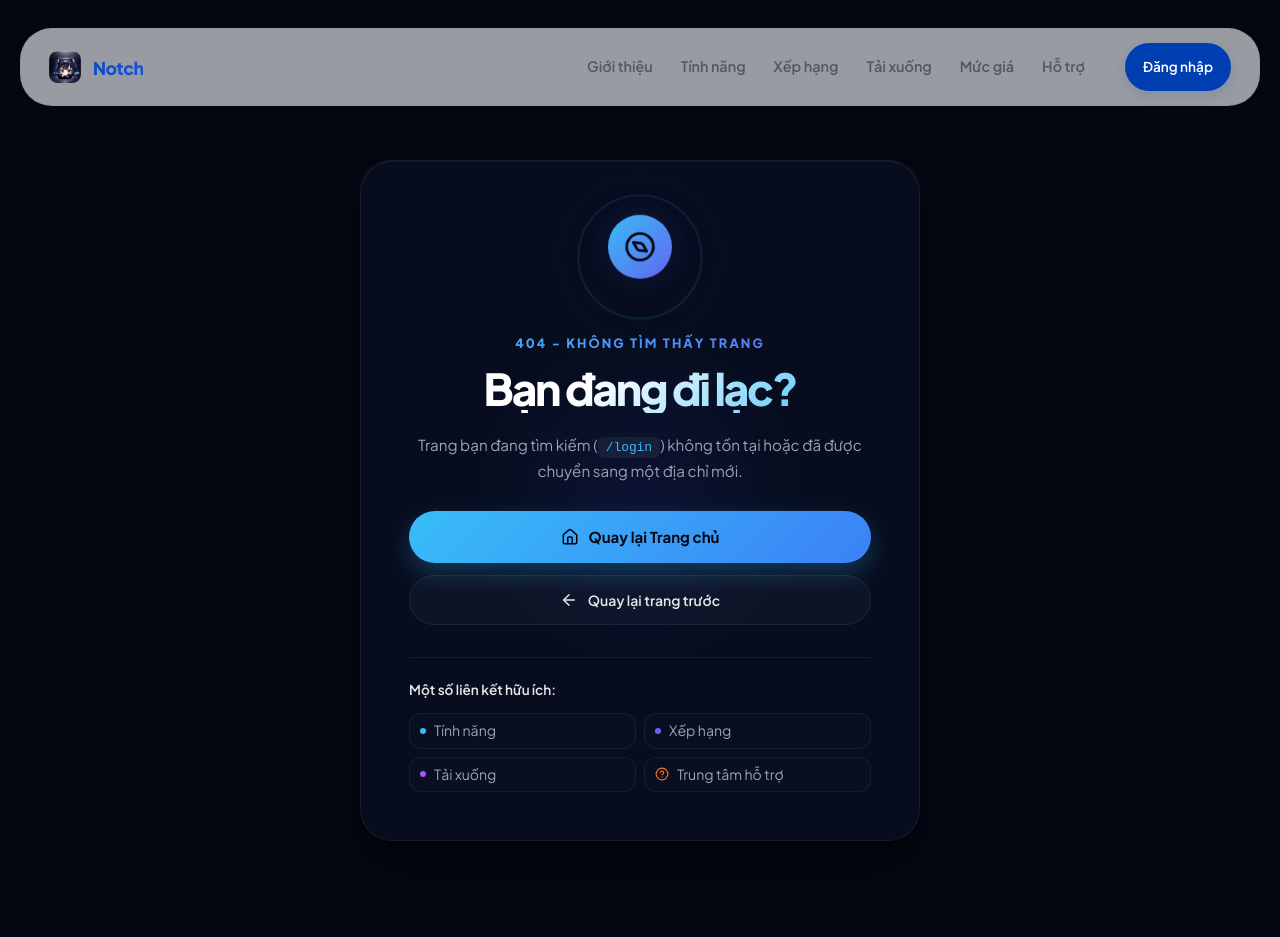
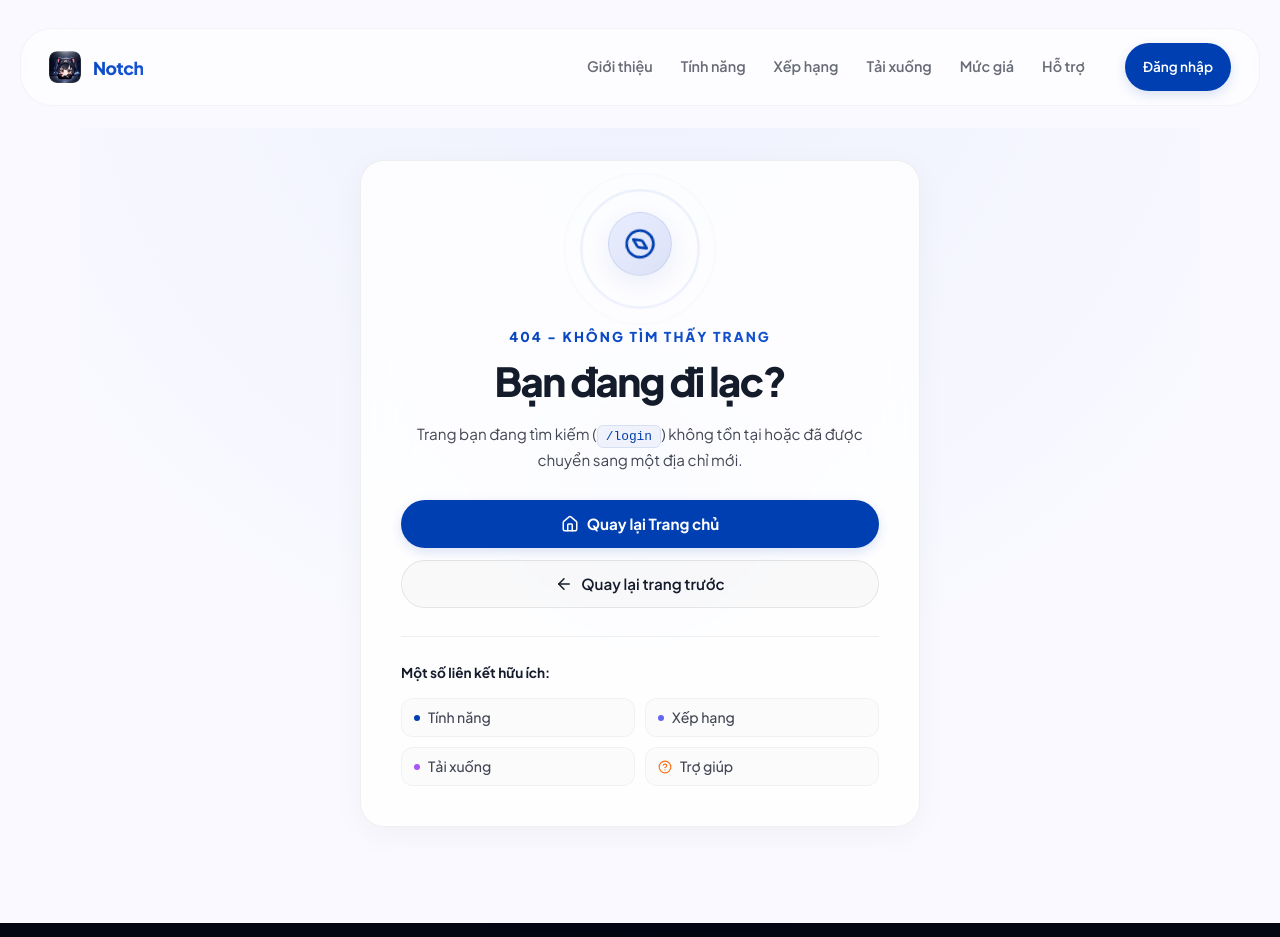
Before and after one commit to ProMeX04/notch-app, a React (Vite) app in the folder portal/web/: page /login in a window 1280 px wide. Built offline with nearby package versions, Linux system fonts and the light colour scheme; no server answers.

Commit message:
style(portal): redesign 404 page to match light material theme of homepage

```diff
--- a/portal/web/src/pages/NotFoundPage.tsx
+++ b/portal/web/src/pages/NotFoundPage.tsx
@@ -7,13 +7,49 @@ export function NotFoundPage() {
 
   return (
     <PageShell>
+      <style>{`
+        body {
+          background-color: #f9f9ff !important;
+          color: #141b2b !important;
+        }
+        .glass-panel {
+          background-color: rgba(255, 255, 255, 0.8) !important;
+          backdrop-filter: blur(20px) !important;
+          -webkit-backdrop-filter: blur(20px) !important;
+          border: 1px solid rgba(0, 0, 0, 0.06) !important;
+          box-shadow: 0 8px 32px 0 rgba(0, 0, 0, 0.04) !important;
+          transition: all 0.3s cubic-bezier(0.16, 1, 0.3, 1) !important;
+        }
+        .glass-panel:hover {
+          border-color: rgba(0, 0, 0, 0.1) !important;
+          transform: translateY(-2px) !important;
+          box-shadow: 0 12px 40px 0 rgba(0, 0, 0, 0.06) !important;
+        }
+        .ambient-bg {
+          background: radial-gradient(circle at 50% -20%, rgba(26, 86, 219, 0.05) 0%, transparent 70%);
+        }
+        @keyframes float-soft {
+          0%, 100% { transform: translateY(0); }
+          50% { transform: translateY(-6px); }
+        }
+        @keyframes spin-slow {
+          from { transform: rotate(0deg); }
+          to { transform: rotate(360deg); }
+        }
+        @keyframes pulse-ring {
+          0% { transform: scale(0.9); opacity: 0.3; }
+          100% { transform: scale(1.3); opacity: 0; }
+        }
+      `}</style>
+
       <div
+        className="ambient-bg"
         style={{
           display: 'flex',
           flexDirection: 'column',
           alignItems: 'center',
           justifyContent: 'center',
-          minHeight: '60vh',
+          minHeight: '65vh',
           padding: '2rem 1rem',
           position: 'relative',
         }}
@@ -22,9 +58,9 @@ export function NotFoundPage() {
         <div
           style={{
             position: 'absolute',
-            width: '320px',
-            height: '320px',
-            background: 'radial-gradient(circle, rgba(99, 102, 241, 0.12) 0%, rgba(99, 102, 241, 0) 70%)',
+            width: '350px',
+            height: '350px',
+            background: 'radial-gradient(circle, rgba(26, 86, 219, 0.06) 0%, rgba(26, 86, 219, 0) 70%)',
             top: '50%',
             left: '50%',
             transform: 'translate(-50%, -50%)',
@@ -34,17 +70,19 @@ export function NotFoundPage() {
         />
 
         <div
-          className="portal-card"
+          className="glass-panel"
           style={{
             maxWidth: '560px',
             width: '100%',
+            padding: '40px',
+            borderRadius: '24px',
             textAlign: 'center',
             position: 'relative',
             zIndex: 1,
             display: 'flex',
             flexDirection: 'column',
             alignItems: 'center',
-            gap: '24px',
+            gap: '28px',
             animation: 'portalRise 0.6s cubic-bezier(0.16, 1, 0.3, 1) both',
           }}
         >
@@ -57,22 +95,27 @@ export function NotFoundPage() {
               display: 'flex',
               alignItems: 'center',
               justifyContent: 'center',
-              marginBottom: '4px',
             }}
           >
             {/* Outer animated rings */}
             <div
-              className="success-ring-outer"
               style={{
-                borderColor: 'var(--primary)',
-                animation: 'ringPulse 3s infinite ease-out'
+                position: 'absolute',
+                inset: '-12px',
+                borderRadius: '50%',
+                border: '2px solid #003fb1',
+                opacity: 0.1,
+                animation: 'pulse-ring 3s infinite ease-out'
               }}
             />
             <div
-              className="success-ring-inner"
               style={{
-                borderColor: 'var(--accent)',
-                animation: 'ringPulse 3s infinite ease-out 0.8s'
+                position: 'absolute',
+                inset: '-2px',
+                borderRadius: '50%',
+                border: '2px solid #1a56db',
+                opacity: 0.05,
+                animation: 'pulse-ring 3s infinite ease-out 0.8s'
               }}
             />
 
@@ -80,36 +123,50 @@ export function NotFoundPage() {
               style={{
                 width: '64px',
                 height: '64px',
-                background: 'linear-gradient(135deg, var(--accent) 0%, var(--primary) 100%)',
+                background: 'linear-gradient(135deg, #e9edff 0%, #dce2f7 100%)',
                 borderRadius: '50%',
                 display: 'flex',
                 alignItems: 'center',
                 justifyContent: 'center',
-                color: '#030712',
-                boxShadow: 'var(--shadow-glow)',
-                animation: 'portalFloat 4s ease-in-out infinite',
+                color: '#003fb1',
+                border: '1px solid rgba(0, 63, 177, 0.1)',
+                boxShadow: '0 8px 24px rgba(0, 63, 177, 0.08)',
+                animation: 'float-soft 4s ease-in-out infinite',
               }}
             >
-              <Compass size={32} style={{ animation: 'portalSpin 25s linear infinite' }} />
+              <Compass size={32} style={{ animation: 'spin-slow 25s linear infinite' }} />
             </div>
           </div>
 
-          <div style={{ display: 'flex', flexDirection: 'column', gap: '8px' }}>
-            <p className="portal-kicker" style={{ margin: 0 }}>404 - Không tìm thấy trang</p>
-            <h1
+          <div style={{ display: 'flex', flexDirection: 'column', gap: '10px' }}>
+            <p
               style={{
-                fontSize: 'clamp(2rem, 5vw, 2.75rem)',
                 margin: 0,
-                lineHeight: 1.15,
-                background: 'linear-gradient(135deg, #ffffff 40%, var(--accent) 100%)',
+                fontSize: '0.85rem',
+                fontWeight: 800,
+                letterSpacing: '0.15em',
+                textTransform: 'uppercase',
+                background: 'linear-gradient(135deg, #003fb1 0%, #1a56db 100%)',
                 WebkitBackgroundClip: 'text',
                 WebkitTextFillColor: 'transparent',
               }}
             >
+              404 - Không tìm thấy trang
+            </p>
+            <h1
+              style={{
+                fontSize: 'clamp(2rem, 5vw, 2.5rem)',
+                margin: 0,
+                fontWeight: 850,
+                lineHeight: 1.15,
+                color: '#141b2b',
+                letterSpacing: '-0.04em',
+              }}
+            >
               Bạn đang đi lạc?
             </h1>
-            <p style={{ margin: '12px 0 0', fontSize: '0.95rem', color: 'var(--muted)', lineHeight: 1.6 }}>
-              Trang bạn đang tìm kiếm (<code style={{ color: 'var(--accent)', background: 'rgba(255,255,255,0.06)', padding: '3px 8px', borderRadius: '6px', fontSize: '0.85em', fontFamily: 'monospace' }}>{location.pathname}</code>) không tồn tại hoặc đã được chuyển sang một địa chỉ mới.
+            <p style={{ margin: '8px 0 0', fontSize: '0.95rem', color: '#434654', lineHeight: 1.6 }}>
+              Trang bạn đang tìm kiếm (<code style={{ color: '#003fb1', background: 'rgba(0, 63, 177, 0.05)', border: '1px solid rgba(0, 63, 177, 0.1)', padding: '3px 8px', borderRadius: '6px', fontSize: '0.85em', fontFamily: 'monospace' }}>{location.pathname}</code>) không tồn tại hoặc đã được chuyển sang một địa chỉ mới.
             </p>
           </div>
 
@@ -120,25 +177,73 @@ export function NotFoundPage() {
               gap: '12px',
               width: '100%',
               flexDirection: 'column',
-              marginTop: '4px',
             }}
           >
             <Link
               to="/"
-              className="portal-button-primary-large"
-              style={{ textDecoration: 'none', margin: 0, width: '100%' }}
+              style={{
+                textDecoration: 'none',
+                margin: 0,
+                width: '100%',
+                display: 'inline-flex',
+                alignItems: 'center',
+                justifyContent: 'center',
+                minHeight: '3rem',
+                padding: '0 2rem',
+                borderRadius: '999px',
+                background: '#003fb1',
+                color: '#ffffff',
+                fontWeight: 700,
+                fontSize: '0.95rem',
+                boxShadow: 'rgba(0, 63, 177, 0.15) 0px 4px 12px 0px',
+                border: 'none',
+                transition: 'all 0.3s cubic-bezier(0.16, 1, 0.3, 1)',
+                cursor: 'pointer',
+              }}
+              onMouseEnter={(e) => {
+                e.currentTarget.style.transform = 'translateY(-2px)'
+                e.currentTarget.style.boxShadow = 'rgba(0, 63, 177, 0.25) 0px 8px 20px 0px'
+              }}
+              onMouseLeave={(e) => {
+                e.currentTarget.style.transform = 'translateY(0)'
+                e.currentTarget.style.boxShadow = 'rgba(0, 63, 177, 0.15) 0px 4px 12px 0px'
+              }}
             >
-              <Home size={18} />
+              <Home size={18} style={{ marginRight: '8px' }} />
               Quay lại Trang chủ
             </Link>
 
             <button
               type="button"
               onClick={() => window.history.back()}
-              className="portal-button-glass"
-              style={{ width: '100%' }}
+              style={{
+                width: '100%',
+                display: 'inline-flex',
+                alignItems: 'center',
+                justifyContent: 'center',
+                minHeight: '3rem',
+                padding: '0 2rem',
+                borderRadius: '999px',
+                background: 'rgba(0, 0, 0, 0.02)',
+                border: '1px solid rgba(0, 0, 0, 0.08)',
+                color: '#141b2b',
+                fontWeight: 600,
+                fontSize: '0.95rem',
+                transition: 'all 0.3s cubic-bezier(0.16, 1, 0.3, 1)',
+                cursor: 'pointer',
+              }}
+              onMouseEnter={(e) => {
+                e.currentTarget.style.transform = 'translateY(-2px)'
+                e.currentTarget.style.background = 'rgba(0, 0, 0, 0.04)'
+                e.currentTarget.style.borderColor = 'rgba(0, 0, 0, 0.12)'
+              }}
+              onMouseLeave={(e) => {
+                e.currentTarget.style.transform = 'translateY(0)'
+                e.currentTarget.style.background = 'rgba(0, 0, 0, 0.02)'
+                e.currentTarget.style.borderColor = 'rgba(0, 0, 0, 0.08)'
+              }}
             >
-              <ArrowLeft size={18} />
+              <ArrowLeft size={18} style={{ marginRight: '8px' }} />
               Quay lại trang trước
             </button>
           </div>
@@ -147,16 +252,15 @@ export function NotFoundPage() {
           <div
             style={{
               width: '100%',
-              borderTop: '1px solid var(--border)',
-              paddingTop: '20px',
-              marginTop: '8px',
+              borderTop: '1px solid rgba(0, 0, 0, 0.06)',
+              paddingTop: '24px',
               textAlign: 'left'
             }}
           >
-            <p style={{ fontSize: '0.85rem', fontWeight: 600, color: 'var(--muted-strong)', margin: '0 0 12px' }}>
+            <p style={{ fontSize: '0.85rem', fontWeight: 700, color: '#141b2b', margin: '0 0 14px' }}>
               Một số liên kết hữu ích:
             </p>
-            <div style={{ display: 'grid', gridTemplateColumns: '1fr 1fr', gap: '8px' }}>
+            <div style={{ display: 'grid', gridTemplateColumns: '1fr 1fr', gap: '10px' }}>
               <Link
                 to="/"
                 hash="features"
@@ -165,14 +269,26 @@ export function NotFoundPage() {
                   alignItems: 'center',
                   gap: '8px',
                   fontSize: '0.88rem',
-                  color: 'var(--muted)',
-                  padding: '6px 10px',
-                  borderRadius: 'var(--radius-sm)',
-                  background: 'rgba(255, 255, 255, 0.01)',
-                  border: '1px solid var(--border)',
+                  color: '#434654',
+                  padding: '8px 12px',
+                  borderRadius: '12px',
+                  background: 'rgba(0, 0, 0, 0.01)',
+                  border: '1px solid rgba(0, 0, 0, 0.04)',
+                  fontWeight: 500,
+                  transition: 'all 0.2s ease',
+                }}
+                onMouseEnter={(e) => {
+                  e.currentTarget.style.background = 'rgba(0, 63, 177, 0.03)'
+                  e.currentTarget.style.borderColor = 'rgba(0, 63, 177, 0.1)'
+                  e.currentTarget.style.color = '#003fb1'
+                }}
+                onMouseLeave={(e) => {
+                  e.currentTarget.style.background = 'rgba(0, 0, 0, 0.01)'
+                  e.currentTarget.style.borderColor = 'rgba(0, 0, 0, 0.04)'
+                  e.currentTarget.style.color = '#434654'
                 }}
               >
-                <span style={{ display: 'inline-block', width: '6px', height: '6px', borderRadius: '50%', backgroundColor: 'var(--accent)' }} />
+                <span style={{ display: 'inline-block', width: '6px', height: '6px', borderRadius: '50%', backgroundColor: '#003fb1' }} />
                 Tính năng
               </Link>
               <Link
@@ -183,14 +299,26 @@ export function NotFoundPage() {
                   alignItems: 'center',
                   gap: '8px',
                   fontSize: '0.88rem',
-                  color: 'var(--muted)',
-                  padding: '6px 10px',
-                  borderRadius: 'var(--radius-sm)',
-                  background: 'rgba(255, 255, 255, 0.01)',
-                  border: '1px solid var(--border)',
+                  color: '#434654',
+                  padding: '8px 12px',
+                  borderRadius: '12px',
+                  background: 'rgba(0, 0, 0, 0.01)',
+                  border: '1px solid rgba(0, 0, 0, 0.04)',
+                  fontWeight: 500,
+                  transition: 'all 0.2s ease',
+                }}
+                onMouseEnter={(e) => {
+                  e.currentTarget.style.background = 'rgba(99, 102, 241, 0.03)'
+                  e.currentTarget.style.borderColor = 'rgba(99, 102, 241, 0.1)'
+                  e.currentTarget.style.color = '#6366f1'
+                }}
+                onMouseLeave={(e) => {
+                  e.currentTarget.style.background = 'rgba(0, 0, 0, 0.01)'
+                  e.currentTarget.style.borderColor = 'rgba(0, 0, 0, 0.04)'
+                  e.currentTarget.style.color = '#434654'
                 }}
               >
-                <span style={{ display: 'inline-block', width: '6px', height: '6px', borderRadius: '50%', backgroundColor: 'var(--primary)' }} />
+                <span style={{ display: 'inline-block', width: '6px', height: '6px', borderRadius: '50%', backgroundColor: '#6366f1' }} />
                 Xếp hạng
               </Link>
               <Link
@@ -201,14 +329,26 @@ export function NotFoundPage() {
                   alignItems: 'center',
                   gap: '8px',
                   fontSize: '0.88rem',
-                  color: 'var(--muted)',
-                  padding: '6px 10px',
-                  borderRadius: 'var(--radius-sm)',
-                  background: 'rgba(255, 255, 255, 0.01)',
-                  border: '1px solid var(--border)',
+                  color: '#434654',
+                  padding: '8px 12px',
+                  borderRadius: '12px',
+                  background: 'rgba(0, 0, 0, 0.01)',
+                  border: '1px solid rgba(0, 0, 0, 0.04)',
+                  fontWeight: 500,
+                  transition: 'all 0.2s ease',
+                }}
+                onMouseEnter={(e) => {
+                  e.currentTarget.style.background = 'rgba(168, 85, 247, 0.03)'
+                  e.currentTarget.style.borderColor = 'rgba(168, 85, 247, 0.1)'
+                  e.currentTarget.style.color = '#a855f7'
+                }}
+                onMouseLeave={(e) => {
+                  e.currentTarget.style.background = 'rgba(0, 0, 0, 0.01)'
+                  e.currentTarget.style.borderColor = 'rgba(0, 0, 0, 0.04)'
+                  e.currentTarget.style.color = '#434654'
                 }}
               >
-                <span style={{ display: 'inline-block', width: '6px', height: '6px', borderRadius: '50%', backgroundColor: 'var(--purple)' }} />
+                <span style={{ display: 'inline-block', width: '6px', height: '6px', borderRadius: '50%', backgroundColor: '#a855f7' }} />
                 Tải xuống
               </Link>
               <Link
@@ -219,15 +359,27 @@ export function NotFoundPage() {
                   alignItems: 'center',
                   gap: '8px',
                   fontSize: '0.88rem',
-                  color: 'var(--muted)',
-                  padding: '6px 10px',
-                  borderRadius: 'var(--radius-sm)',
-                  background: 'rgba(255, 255, 255, 0.01)',
-                  border: '1px solid var(--border)',
+                  color: '#434654',
+                  padding: '8px 12px',
+                  borderRadius: '12px',
+                  background: 'rgba(0, 0, 0, 0.01)',
+                  border: '1px solid rgba(0, 0, 0, 0.04)',
+                  fontWeight: 500,
+                  transition: 'all 0.2s ease',
+                }}
+                onMouseEnter={(e) => {
+                  e.currentTarget.style.background = 'rgba(249, 115, 22, 0.03)'
+                  e.currentTarget.style.borderColor = 'rgba(249, 115, 22, 0.1)'
+                  e.currentTarget.style.color = '#f97316'
+                }}
+                onMouseLeave={(e) => {
+                  e.currentTarget.style.background = 'rgba(0, 0, 0, 0.01)'
+                  e.currentTarget.style.borderColor = 'rgba(0, 0, 0, 0.04)'
+                  e.currentTarget.style.color = '#434654'
                 }}
               >
-                <HelpCircle size={14} style={{ color: 'var(--warm)' }} />
-                Trung tâm hỗ trợ
+                <HelpCircle size={14} style={{ color: '#f97316' }} />
+                Trợ giúp
               </Link>
             </div>
           </div>
```
